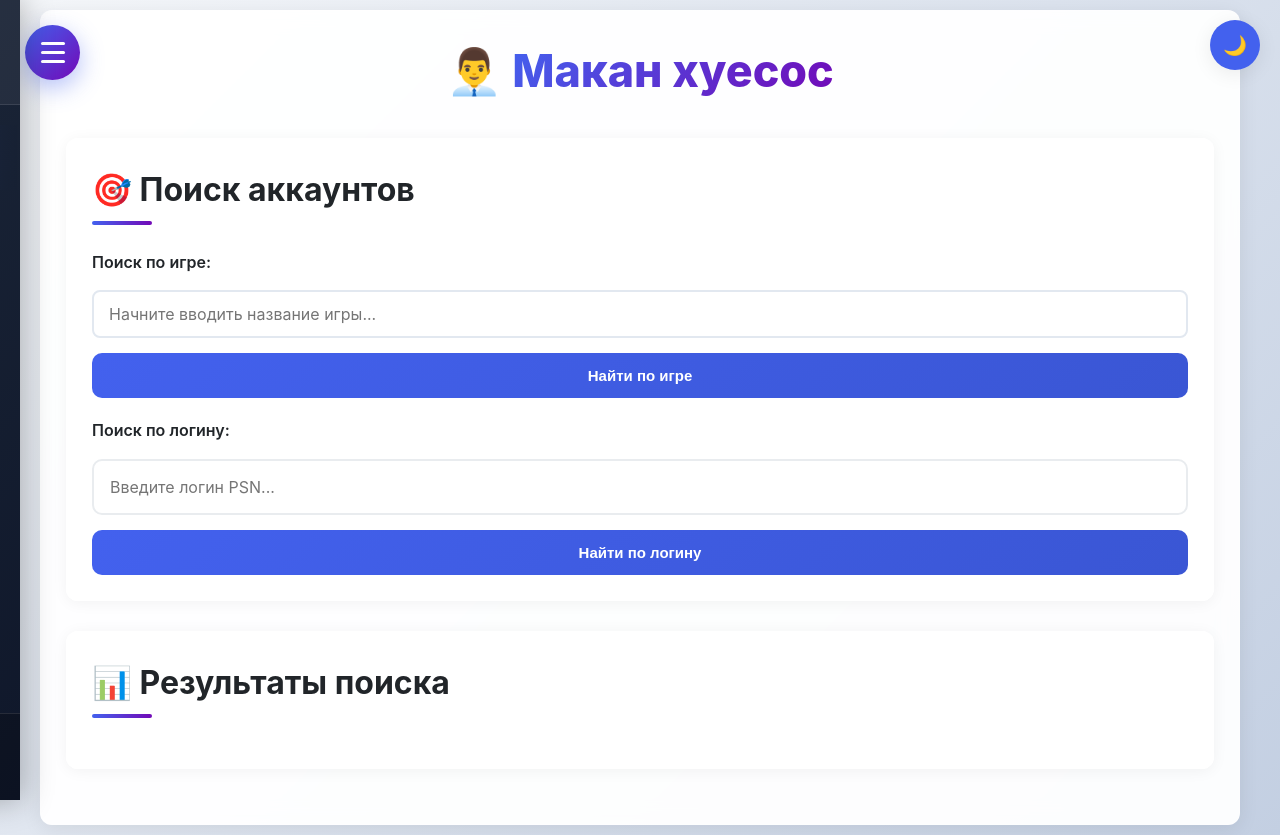
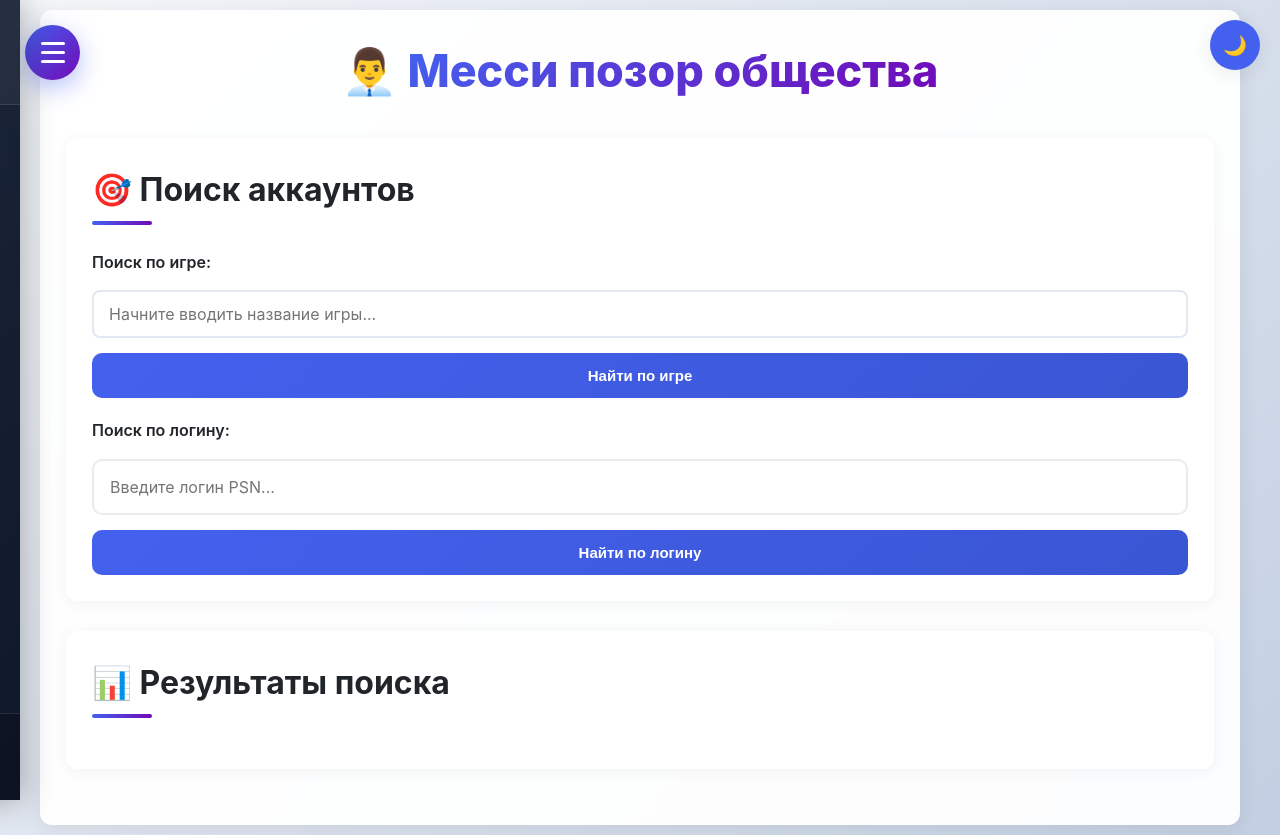
Before and after one commit to IvanSham221/game-accounts-manager, a plain HTML site: page manager.html in a window 1280 px wide. Drawn offline with Linux system fonts and the light colour scheme; no server answers; sample sign-in values are in the browser's storage.

Commit message:
Add files via upload

```diff
--- a/manager.html
+++ b/manager.html
@@ -48,7 +48,7 @@
 <!-- Оверлей для закрытия меню -->
 <div id="menuOverlay" class="menu-overlay" onclick="toggleMobileMenu()"></div>
     <div class="container">
-        <h1><span>👨‍💼</span><span>Макан хуесос</span></h1>
+        <h1><span>👨‍💼</span><span>Месси позор общества</span></h1>
         <div class="section">
             <h2>🎯 Поиск аккаунтов</h2>
             <div class="search-container">
```
